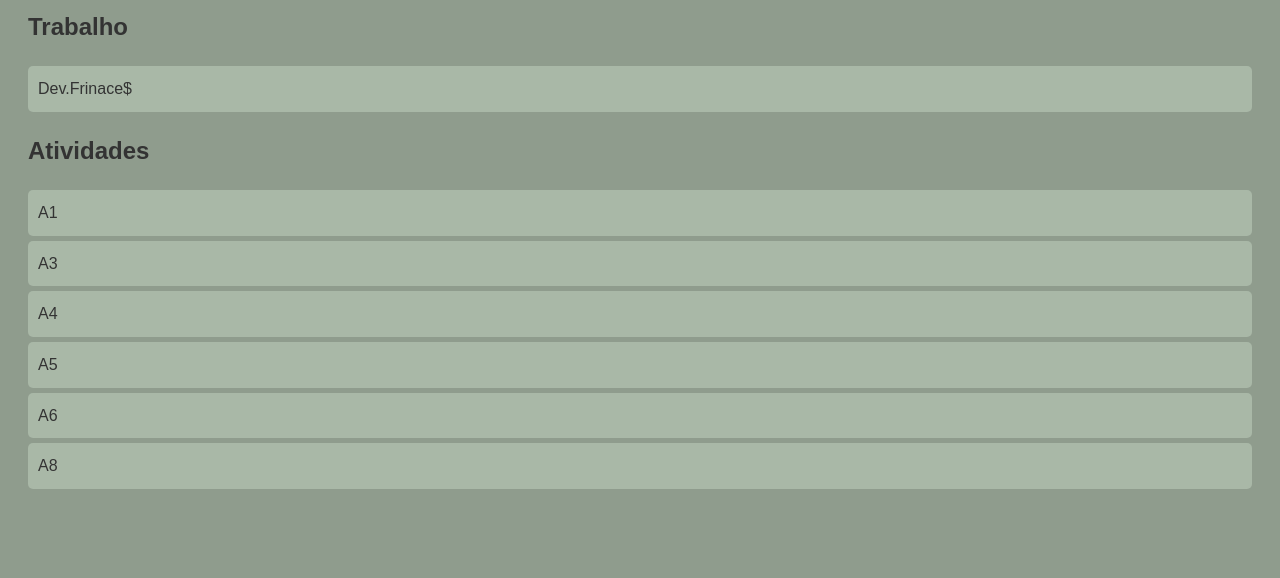
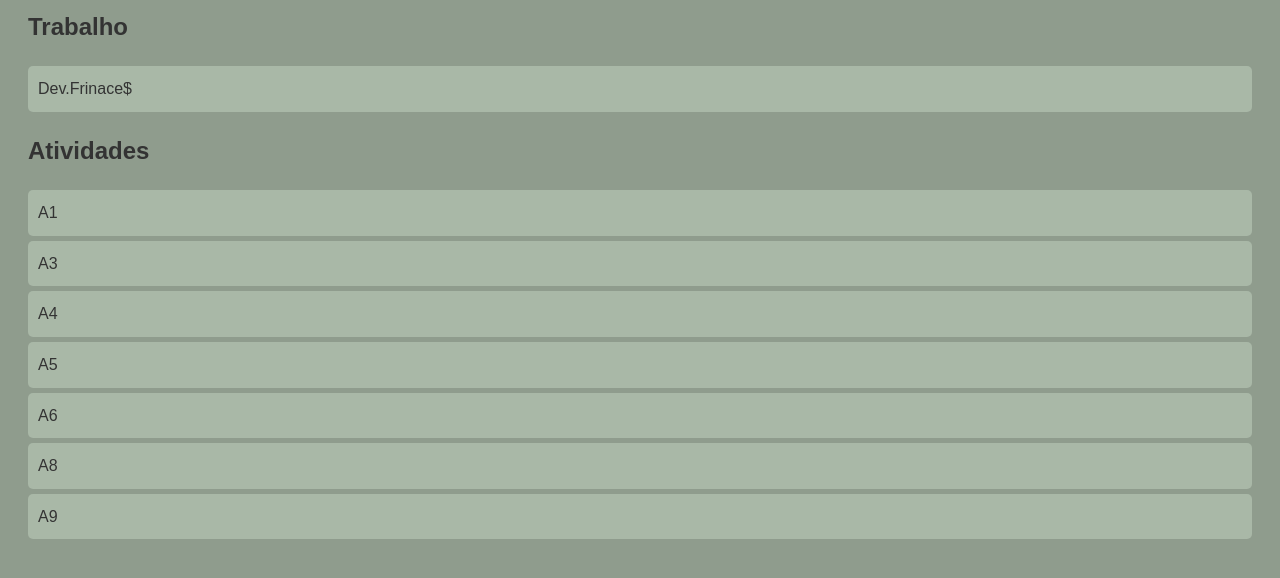
Before and after one commit to Igor-Franco/DW1A3, a plain HTML site: page index.html in a window 1280 px wide. Shown: the part 114-692 px from the top of the page. Drawn offline with Linux system fonts and the light colour scheme.

Commit message:
propriedadeRGB2

```diff
--- a/index.html
+++ b/index.html
@@ -64,6 +64,7 @@
         <li><a href="Atividades/A5/index.html">A5</a></li>
         <li><a href="Atividades/A6/index.html">A6</a></li>
         <li><a href="Atividades/A8/index.html">A8</a></li>
+        <li><a href="Atividades/A9/index.html">A9</a></li>
     </ul>
 </body>
 </html>
```
